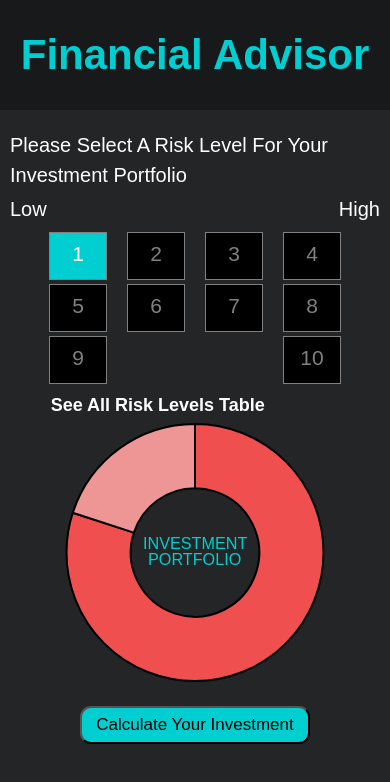
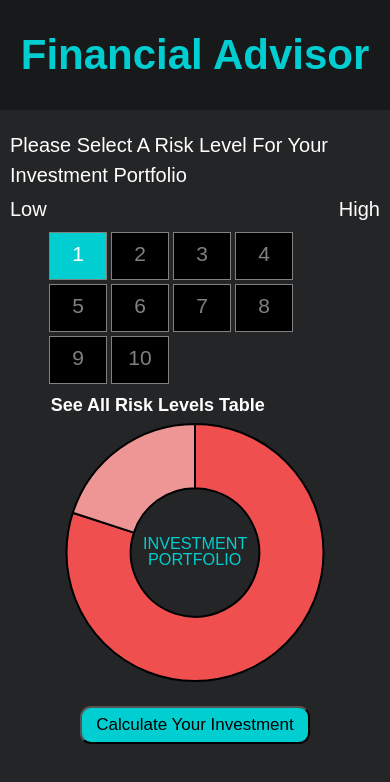
Before and after one commit to AlbertgitC/financial-advisor, a React (Create React App) app: page /#/chart in a window 390 px wide. Shown: the top 782 px of the page. Built offline with nearby package versions, Linux system fonts and the light colour scheme.

Commit message:
fix flex box position

```diff
--- a/src/components/donutGraph.css
+++ b/src/components/donutGraph.css
@@ -93,8 +93,8 @@
 
     .risk-levels {
         flex-wrap: wrap;
+        justify-content: flex-start;
         padding: 0 10%;
-        justify-content: space-between;
     }
 
     .level {
```
